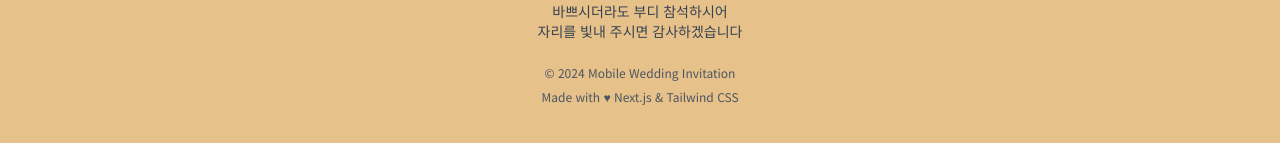
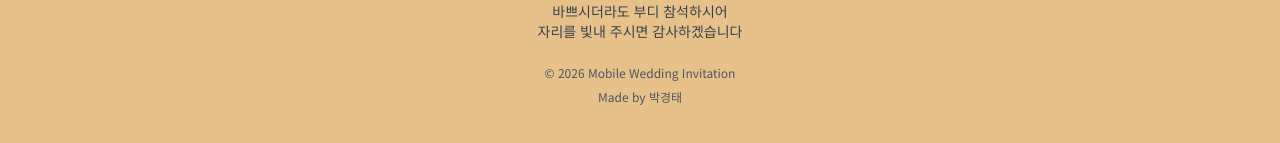
Before and after one commit to ParkGyeongTae/mobile-wedding-invitation, a Next.js app: page / in a window 1280 px wide. Shown: the part 4327-4470 px from the top of the page. Built offline with nearby package versions, Linux system fonts and the light colour scheme; no server answers; the database is empty.

Commit message:
docs: 푸터 수정

```diff
--- a/components/Footer.tsx
+++ b/components/Footer.tsx
@@ -23,8 +23,8 @@ export default function Footer() {
           </p>
         </div>
         <div className="text-xs text-gray-600">
-          <p>© 2024 Mobile Wedding Invitation</p>
-          <p className="mt-2">Made with ♥ Next.js & Tailwind CSS</p>
+          <p>© 2026 Mobile Wedding Invitation</p>
+          <p className="mt-2">Made by 박경태</p>
         </div>
       </div>
     </footer>
```
